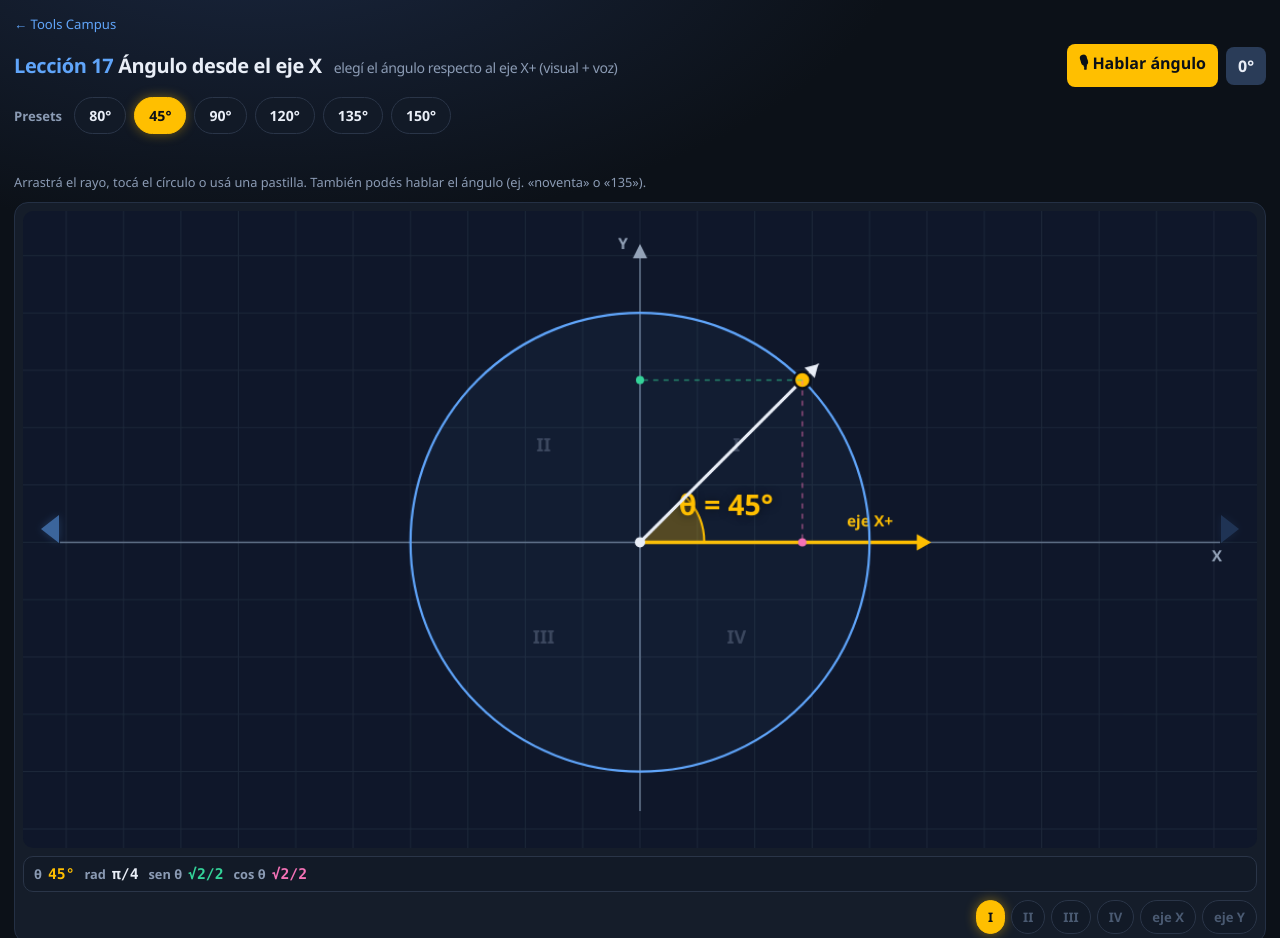
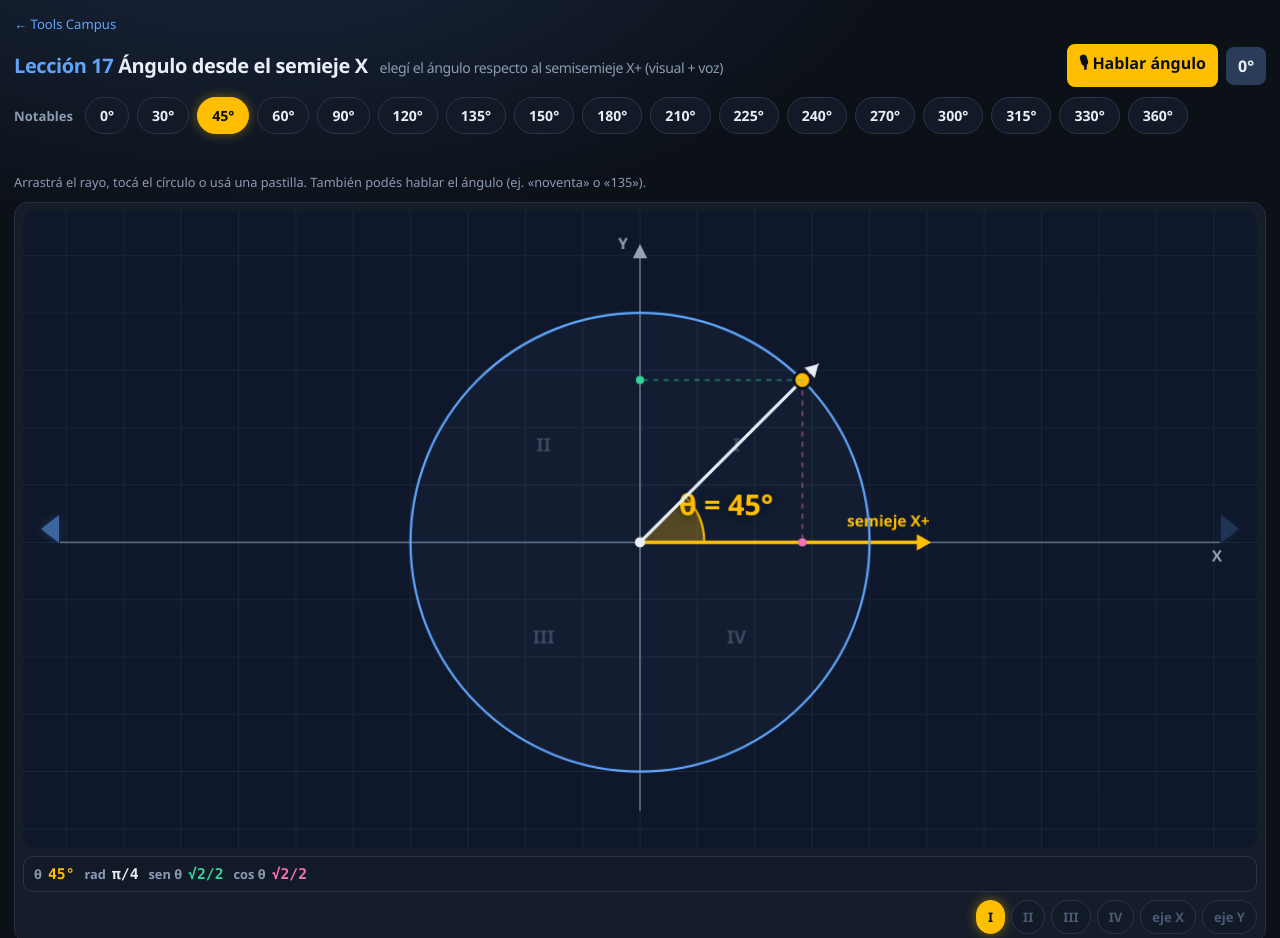
Before and after one commit to matematicaencomputacion/campus-ingenieria, a plain HTML site: page tools/leccion-angulo-eje-x.html in a window 1280 px wide. Shown: the top 938 px of the page. Drawn offline with Linux system fonts and the light colour scheme.

Commit message:
L17: semieje X + presets notables 0…360
Actualiza título y pastillas; index alineado. Solo paths L17.

```diff
--- a/tools/leccion-angulo-eje-x.html
+++ b/tools/leccion-angulo-eje-x.html
@@ -3,7 +3,7 @@
 <head>
 <meta charset="UTF-8" />
 <meta name="viewport" content="width=device-width, initial-scale=1" />
-<title>Lección 17 · Ángulo desde el eje X</title>
+<title>Lección 17 · Ángulo desde el semieje X</title>
 <style>
 :root {
   --bg: #0c1118; --panel: #151d2a; --ink: #e9eef7; --muted: #8b9bb4;
@@ -123,8 +123,8 @@ a.back { color: var(--mast); font-size: 0.82rem; text-decoration: none; }
   <div><a class="back" href="index.html">← Tools Campus</a></div>
   <header>
     <div>
-      <h1><span class="lesson-num">Lección 17</span> Ángulo desde el eje X
-        <span class="sub">elegí el ángulo respecto al eje X+ (visual + voz)</span>
+      <h1><span class="lesson-num">Lección 17</span> Ángulo desde el semieje X
+        <span class="sub">elegí el ángulo respecto al semisemieje X+ (visual + voz)</span>
       </h1>
     </div>
     <div class="toolbar">
@@ -134,7 +134,7 @@ a.back { color: var(--mast); font-size: 0.82rem; text-decoration: none; }
   </header>
 
   <div class="pills-row" id="pillsRow" aria-label="Ángulos preestablecidos">
-    <span class="label">Presets</span>
+    <span class="label">Notables</span>
   </div>
   <p class="voice-status" id="voiceStatus" aria-live="polite"></p>
   <p class="hint" id="voiceHint">Arrastrá el rayo, tocá el círculo o usá una pastilla. También podés hablar el ángulo (ej. «noventa» o «135»).</p>
@@ -143,7 +143,7 @@ a.back { color: var(--mast); font-size: 0.82rem; text-decoration: none; }
     <div class="graph-wrap" id="graphWrap">
       <a class="lesson-nav prev" href="leccion-coseno-amplitud-juego.html" title="Lección 16: Coseno · amplitud · juego" aria-label="Lección anterior"><span class="chev" aria-hidden="true"></span></a>
       <span class="lesson-nav next" style="opacity:0.2;pointer-events:none" aria-disabled="true" aria-label="Sin lección siguiente"><span class="chev" aria-hidden="true"></span></span>
-      <canvas id="c" width="1200" height="620" aria-label="Ángulo desde el eje X positivo"></canvas>
+      <canvas id="c" width="1200" height="620" aria-label="Ángulo desde el semieje X positivo"></canvas>
     </div>
     <div class="readout" id="readout">
       <div class="kv"><span class="k">θ</span><span class="v amber" id="degOut">0°</span></div>
@@ -166,7 +166,7 @@ a.back { color: var(--mast); font-size: 0.82rem; text-decoration: none; }
 (function () {
   "use strict";
 
-  const PRESETS = [80, 45, 90, 120, 135, 150];
+  const PRESETS = [0, 30, 45, 60, 90, 120, 135, 150, 180, 210, 225, 240, 270, 300, 315, 330, 360];
   const AMBER = "#FFBF00";
   const MAST = "#60a5fa";
   const TEAL = "#34d399";
@@ -197,14 +197,19 @@ a.back { color: var(--mast); font-size: 0.82rem; text-decoration: none; }
     "treinta": 30,
     "cuarenta y cinco": 45, "cuarentaicinco": 45, "quarenta y cinco": 45,
     "sesenta": 60,
-    "ochenta": 80,
     "noventa": 90,
-    "ciento veinte": 120, "cientoveinte": 120, "ciento veinte grados": 120,
+    "ciento veinte": 120, "cientoveinte": 120,
     "ciento treinta y cinco": 135, "cientotreintaycinco": 135,
     "ciento cincuenta": 150, "cientocincuenta": 150,
-    "ciento ochenta": 180,
-    "doscientos setenta": 270,
-    "trescientos sesenta": 360
+    "ciento ochenta": 180, "cientoochenta": 180,
+    "doscientos diez": 210, "doscientosdiez": 210,
+    "doscientos veinticinco": 225, "doscientosveinticinco": 225,
+    "doscientos cuarenta": 240, "doscientoscuarenta": 240,
+    "doscientos setenta": 270, "doscientossetenta": 270,
+    "trescientos": 300, "trescientos grados": 300,
+    "trescientos quince": 315, "trescientosquince": 315,
+    "trescientos treinta": 330, "trescientostreinta": 330,
+    "trescientos sesenta": 360, "trescientossesenta": 360, "trescientos sesenta grados": 360
   };
 
   const canvas = document.getElementById("c");
@@ -219,7 +224,7 @@ a.back { color: var(--mast); font-size: 0.82rem; text-decoration: none; }
   const sinOut = document.getElementById("sinOut");
   const cosOut = document.getElementById("cosOut");
 
-  let thetaDeg = 45;
+  let thetaDeg = 0;
   let dragging = false;
   let recognition = null;
   let listening = false;
@@ -398,7 +403,7 @@ a.back { color: var(--mast); font-size: 0.82rem; text-decoration: none; }
     ctx.fillStyle = AMBER;
     ctx.textAlign = "left";
     ctx.textBaseline = "bottom";
-    ctx.fillText("eje X+", tipX - 70, tipY - 12);
+    ctx.fillText("semieje X+", tipX - 70, tipY - 12);
     ctx.fillStyle = "#94a3b8";
     ctx.textAlign = "left";
     ctx.fillText("X", w - axPad - 8, cy + 22);
@@ -623,7 +628,7 @@ a.back { color: var(--mast); font-size: 0.82rem; text-decoration: none; }
     speakBtn.classList.toggle("listening", on);
     speakBtn.textContent = on ? "● Escuchando…" : "🎙 Hablar ángulo";
     voiceStatus.className = "voice-status" + (on ? " live" : "");
-    voiceStatus.textContent = on ? "Decí el ángulo… (ej. ochenta, noventa, 135)" : "";
+    voiceStatus.textContent = on ? "Decí el ángulo… (ej. treinta, noventa, 180)" : "";
   }
 
   function initSpeech() {
@@ -670,7 +675,7 @@ a.back { color: var(--mast); font-size: 0.82rem; text-decoration: none; }
         voiceStatus.textContent = "Escuché «" + heard.trim() + "» → " + Math.round(normDeg(best)) + "°";
       } else {
         voiceStatus.className = "voice-status bad";
-        voiceStatus.textContent = "No reconocí el ángulo en «" + (heard || "?").trim() + "». Probá: ochenta, noventa, 135…";
+        voiceStatus.textContent = "No reconocí el ángulo en «" + (heard || "?").trim() + "». Probá: treinta, noventa, 180…";
       }
     };
     return rec;
```
Also changed, not shown: tools/index.html (+1 -1 lines).
